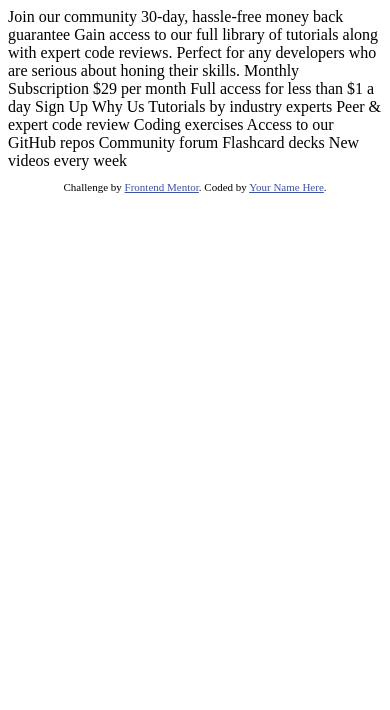
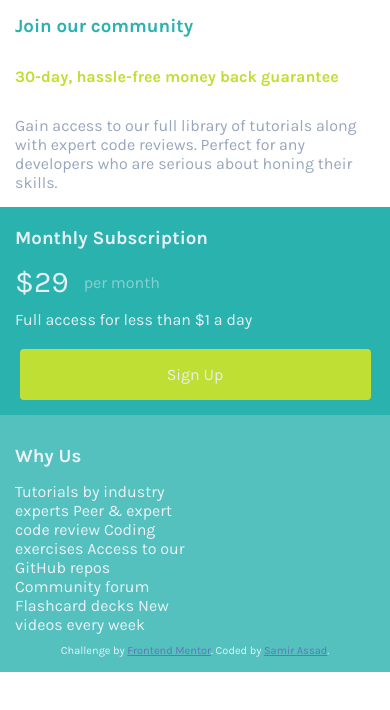
Before and after one commit to Assad93/single-price-grid-component, a plain HTML site: page index.html in a window 390 px wide. Drawn offline with Linux system fonts and the light colour scheme.

Commit message:
implement mobile layout

```diff
--- /dev/null
+++ b/css/styles.css
@@ -0,0 +1,103 @@
+* {
+    padding: 0;
+    margin: 0;
+    box-sizing: border-box;
+}
+
+html, body {
+    width: 100%;
+    height: 100%;
+    font-size: 16px;
+    font-family: Karla, sans-serif;
+}
+
+.container {
+    height: 100%;
+    display: flex;
+    flex-direction: column;
+}
+
+.join-community .title {
+    color:  hsl(179, 62%, 43%);
+    font-weight: 700;
+    padding: 15px;
+}
+
+.join-community .subtitle {
+    color: hsl(71, 73%, 54%);
+    padding: 15px;
+}
+
+.join-community p {
+    color: hsl(218, 22%, 67%);
+    padding: 15px;
+}
+
+.monthly-subscription {
+    background-color: hsl(179, 62%, 43%);
+    color: hsl(204, 43%, 93%);
+    padding: 5px 0px;
+}
+
+.monthly-subscription .title {
+    font-weight: 700;
+    padding: 15px;
+}
+
+.monthly-subscription .price-container {
+    display: flex;
+    align-items: center;
+}
+
+.monthly-subscription .price {
+    font-size: 30px;
+    padding: 0 15px;
+}
+
+.monthly-subscription .paytime {
+    color: hsl(204, 43%, 93%);
+    opacity: 0.5;
+}
+
+.monthly-subscription p {
+    padding: 10px 15px;
+}
+
+.monthly-subscription .call-to-action {
+    display: block;
+    width: 90%;
+    margin: 10px auto;
+    padding: 15px;
+    border: 1px solid transparent;
+    border-radius: 4px;
+    background-color: hsl(71, 73%, 54%);
+    text-align: center;
+    text-decoration: none;
+    color: hsl(204, 43%, 93%);
+}
+
+.why-us {
+    background-color: hsl(179, 62%, 43%);
+    opacity: 0.8;
+    color: hsl(204, 43%, 93%);
+    padding: 15px;
+}
+
+.why-us .title {
+    font-weight: 700px;
+    padding: 15px 0;
+}
+
+.why-us .text{
+    max-width: 50%;
+}
+
+.attribution {
+    font-size: 11px;
+    text-align: center;
+    padding: 10px 0 0 0;
+}
+
+.attribution a {
+    color: hsl(228, 45%, 44%);
+}
--- a/index.html
+++ b/index.html
@@ -5,33 +5,31 @@
   <meta name="viewport" content="width=device-width, initial-scale=1.0"> <!-- displays site properly based on user's device -->
 
   <link rel="icon" type="image/png" sizes="32x32" href="./images/favicon-32x32.png">
-
+  <link rel="preconnect" href="https://fonts.gstatic.com">
+  <link href="https://fonts.googleapis.com/css2?family=Karla:wght@400;700&display=swap" rel="stylesheet">
+  <link rel="stylesheet" href="css/styles.css">
   <title>Frontend Mentor | Single Price Grid Component</title>
 
-  <!-- Feel free to remove these styles or customise in your own stylesheet 👍 -->
-  <style>
-    .attribution { font-size: 11px; text-align: center; }
-    .attribution a { color: hsl(228, 45%, 44%); }
-  </style>
 </head>
 <body>
-  Join our community
-
-  30-day, hassle-free money back guarantee
-
+  <div class="container">
+    <div class="join-community">
+      <h3 class="title">Join our community</h3>
+      <h4 class="subtitle">30-day, hassle-free money back guarantee</h4>
+      <p>
         Gain access to our full library of tutorials along with expert code reviews.
         Perfect for any developers who are serious about honing their skills.
-
-  Monthly Subscription
-
-  &dollar;29 per month
-
-  Full access for less than &dollar;1 a day
-
-  Sign Up
-
-  Why Us
-
+      </p>
+    </div>
+    <div class="monthly-subscription">
+      <h3 class="title">Monthly Subscription</h3>
+      <div class="price-container"><span class="price">&dollar;29</span><span class="paytime">per month</span></div>
+      <p>Full access for less than &dollar;1 a day</p>
+      <a class="call-to-action" href="#">Sign Up</a>
+    </div>
+    <div class="why-us">
+      <h3 class="title">Why Us</h3>
+      <p class="text">
         Tutorials by industry experts
         Peer &amp; expert code review
         Coding exercises
@@ -39,12 +37,14 @@
         Community forum
         Flashcard decks
         New videos every week
-
+      </p>
       <footer>
         <p class="attribution">
           Challenge by <a href="https://www.frontendmentor.io?ref=challenge" target="_blank">Frontend Mentor</a>.
-      Coded by <a href="#">Your Name Here</a>.
+          Coded by <a href="https://github.com/Assad93">Samir Assad</a>.
         </p>
       </footer>
+    </div>
+  </div>
 </body>
 </html>
```
Lines whose indentation alone changed are shown as unchanged.
